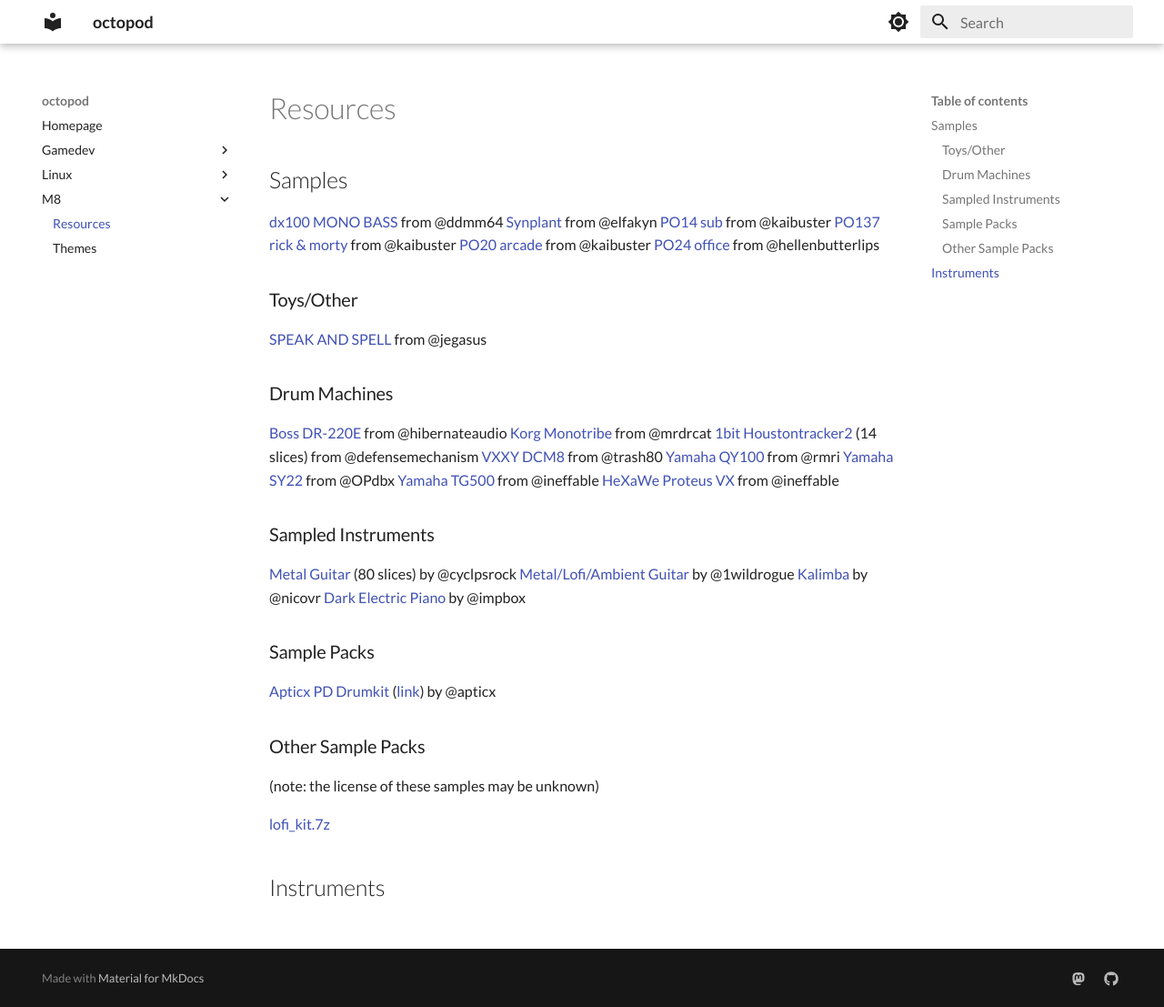
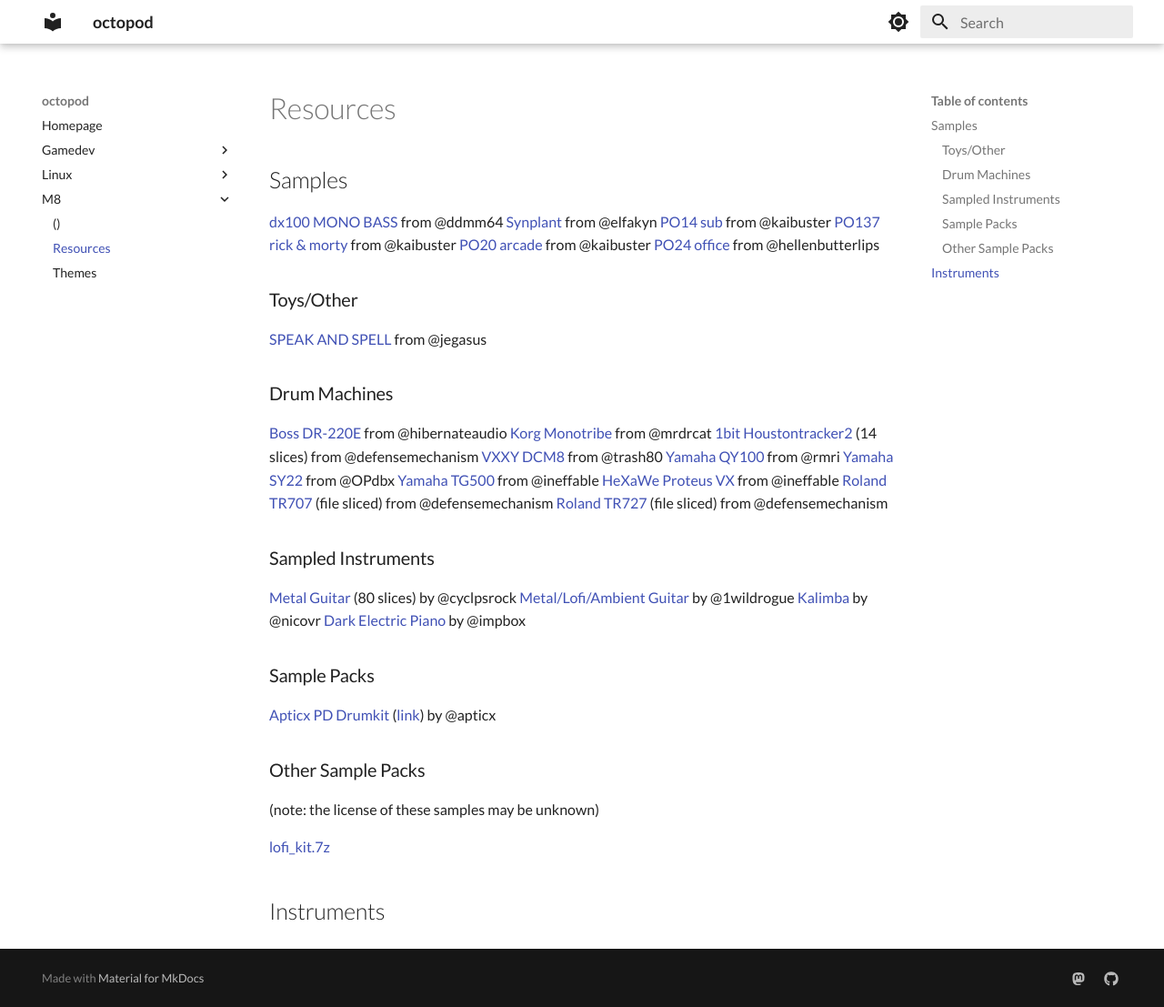
Before and after one commit to bakana808/mkdocs, an MkDocs documentation site: the page built from docs/m8/resources.md, in a window 1280 px wide and 1107 px high. Shown: the whole window at 91% size. Built offline with MkDocs 1.6.1 and Material for MkDocs 9.7.7, drawn with Linux system fonts in a browser that asks for light colours.

Commit message:
vault backup: 2024-02-27 00:10:59

```diff
--- a/docs/m8/resources.md
+++ b/docs/m8/resources.md
@@ -20,6 +20,8 @@
 [Yamaha SY22](https://cdn.discordapp.com/attachments/754405144325521530/1053905721097453588/Yamaha_SY22_Drumkit.7z?ex=65ed4430&is=65dacf30&hm=0dc035430becce04b744c4378025b31c712322a2e99a4fcc217cac0e89ae6972&) from @OPdbx
 [Yamaha TG500](https://cdn.discordapp.com/attachments/754405144325521530/1014378996554797056/sliced_TG500_kits_1.0.0.zip?ex=65e7e58f&is=65d5708f&hm=1aba64057ab0a0e4abbcc4774fa8762157b06d0c85e9214894115201cd27479e&) from @ineffable
 [HeXaWe Proteus VX](https://cdn.discordapp.com/attachments/754405144325521530/958222317174001704/sliced_proteusvx_kits_2.0.0.7z?ex=65efdb13&is=65dd6613&hm=ec44862adcb5c9ffb0d73c2067b22b9d912dfe6b9537717d19ee0200ba31ffb1&) from @ineffable
+[Roland TR707](https://cdn.discordapp.com/attachments/754405144325521530/933106686762291271/Roland_TR707_sliced.wav?ex=65e78ad2&is=65d515d2&hm=87586f6852878e009cd04b6283a0c0f237271da952136474dd64a3316860f296&) (file sliced) from @defensemechanism
+[Roland TR727](https://cdn.discordapp.com/attachments/754405144325521530/933106687001378876/Roland_TR727_sliced.wav?ex=65e78ad2&is=65d515d2&hm=771c0e89aa4d12fdeee7d32f5356fe95636789335e3cf2c904ad9fd3ce752892&) (file sliced) from @defensemechanism
 
 ### Sampled Instruments
 
```
Also changed, not shown: docs/m8/().md (added), 1 other file.
